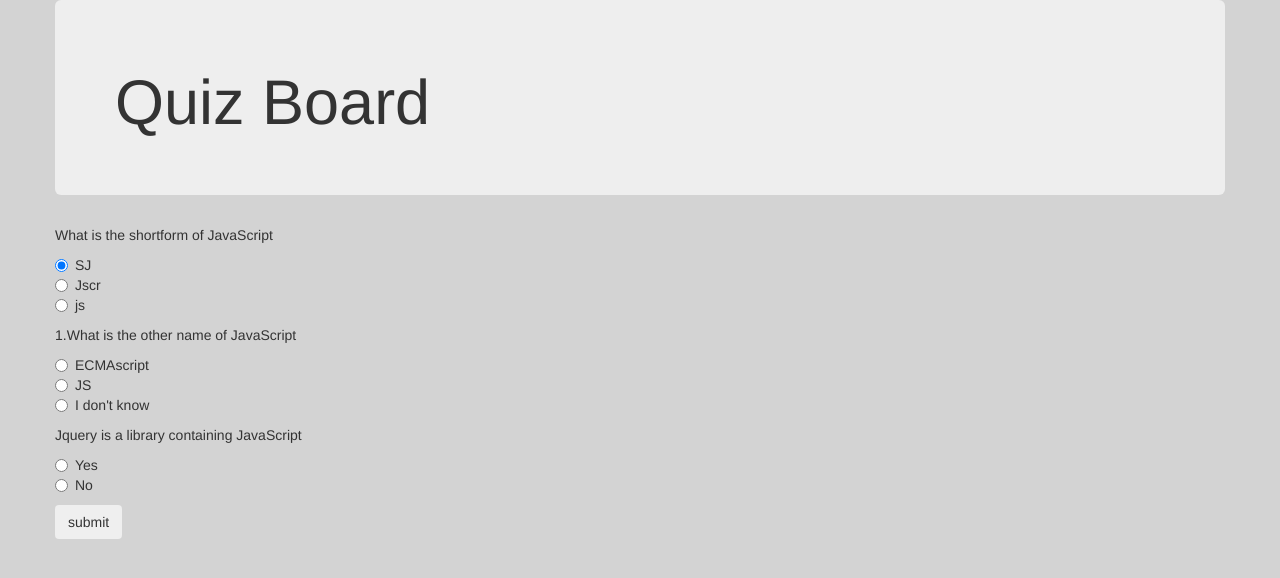
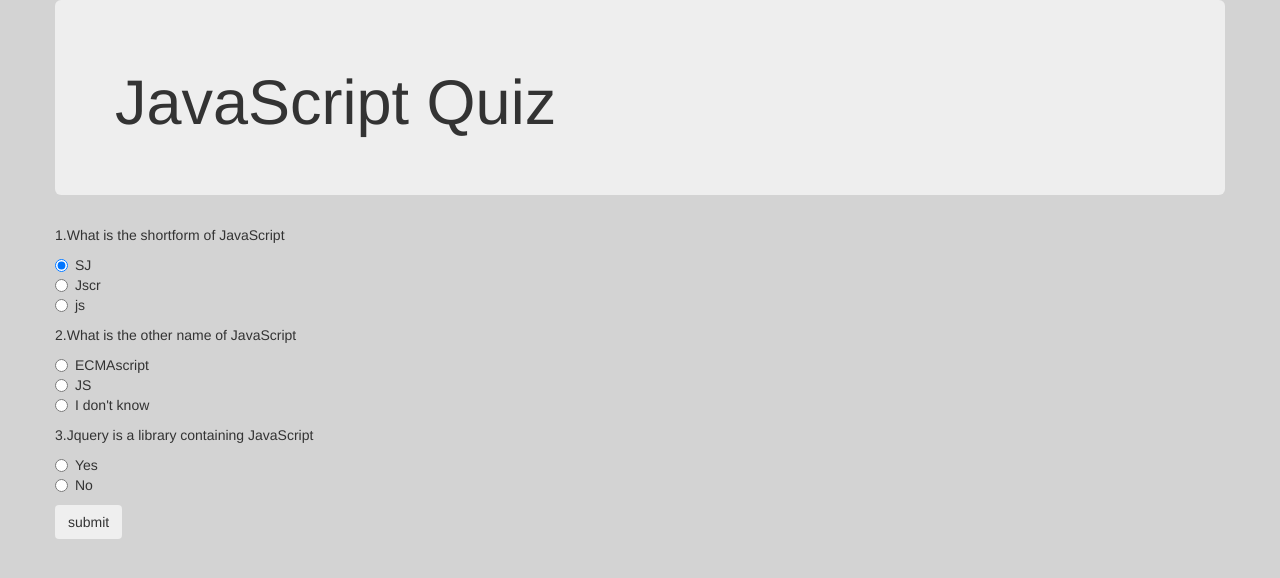
Before and after one commit to chiriket/Quiz-Board, a plain HTML site: page index.html in a window 1280 px wide. Drawn offline with nearby package versions, Linux system fonts and the light colour scheme.

Commit message:
html additions

```diff
--- a/index.html
+++ b/index.html
@@ -11,10 +11,10 @@
    <div class="container">
      <div class="row">
         <div class="jumbotron">
-    <h1>Quiz Board</h1>
+    <h1>JavaScript Quiz</h1>
   </div>
     <form id ="myForm">
-    <p>What is the shortform of JavaScript</p>
+    <p>1.What is the shortform of JavaScript</p>
     <div class="radio">
           <label>
             <input type="radio" name="answer1" value="SJ" checked="checked">
@@ -25,7 +25,7 @@
             js<br>
           </label>
         </div>
-    <p>1.What is the other name of JavaScript</p>
+    <p>2.What is the other name of JavaScript</p>
     <div class="radio">
           <label>
             <input type="radio" name="answer" value="ECMAscript">
@@ -36,7 +36,7 @@
             I don't know
           </label>
         </div>
-     <p>Jquery is a library containing JavaScript</p>
+     <p>3.Jquery is a library containing JavaScript</p>
      <div class="radio">
           <label>
             <input type="radio" name="language" value="Yes">
```
